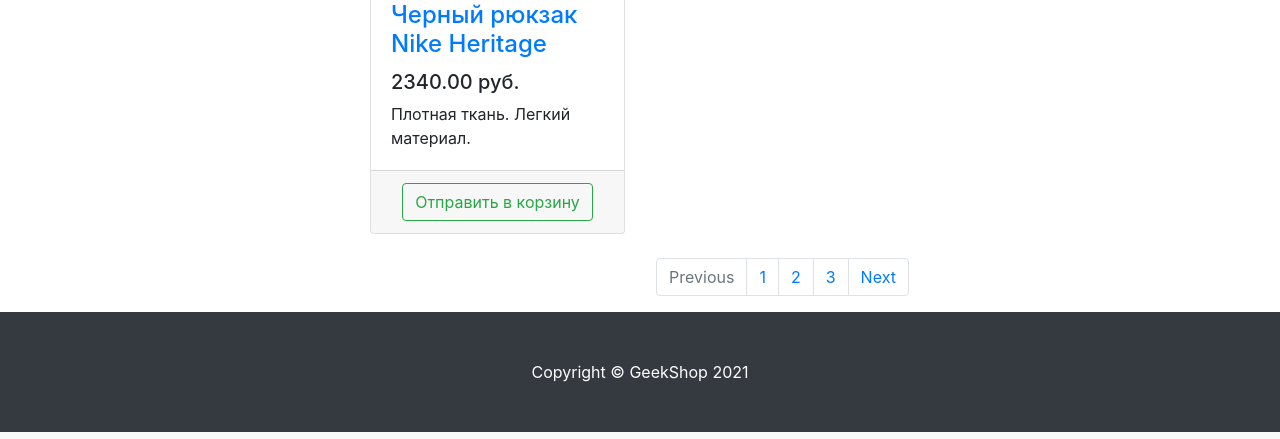
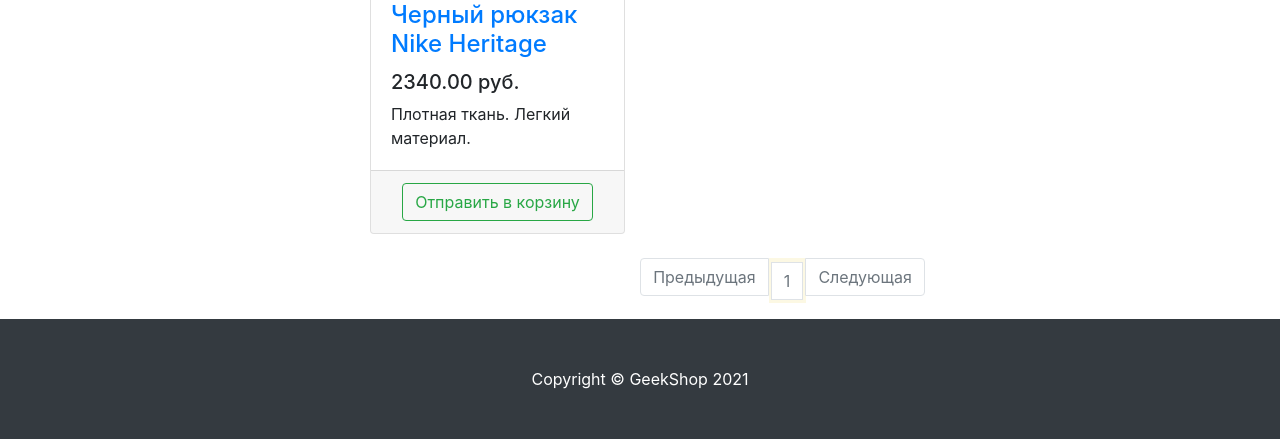
Before and after one commit to Valentin-Butorin/geekshop, a Django app: page /products/4/ in a window 1280 px wide. Shown: the part 809-1248 px from the top of the page. Run offline with Django 3.2, Linux system fonts and the light colour scheme; data comes from the database, SQL or seed files in the repository; some libraries are stand-ins or nearby versions.

Commit message:
added pagination

```diff
--- a/products/templates/products/products.html
+++ b/products/templates/products/products.html
@@ -16,7 +16,8 @@
                     <h1 class="my-4">GeekShop</h1>
                     <div class="list-group">
                         {% for category in categories %}
-                        <a href="{% url 'products:category' category.id %}" class="list-group-item">{{ category.name }}</a>
+                            <a href="{% url 'products:category' category.id %}"
+                               class="list-group-item">{{ category.name }}</a>
                         {% endfor %}
                     </div>
 
@@ -45,11 +46,13 @@
                                      alt="Third slide">
                             </div>
                         </div>
-                        <a class="carousel-control-prev" href="#carouselExampleIndicators" role="button" data-slide="prev">
+                        <a class="carousel-control-prev" href="#carouselExampleIndicators" role="button"
+                           data-slide="prev">
                             <span class="carousel-control-prev-icon" aria-hidden="true"></span>
                             <span class="sr-only">Previous</span>
                         </a>
-                        <a class="carousel-control-next" href="#carouselExampleIndicators" role="button" data-slide="next">
+                        <a class="carousel-control-next" href="#carouselExampleIndicators" role="button"
+                           data-slide="next">
                             <span class="carousel-control-next-icon" aria-hidden="true"></span>
                             <span class="sr-only">Next</span>
                         </a>
@@ -93,19 +96,32 @@
 
                     </div>
 
+                    {% if products %}
                         <nav aria-label="Page navigation example">
                             <ul class="pagination justify-content-center">
-                            <li class="page-item disabled">
-                                <a class="page-link" href="#" tabindex="-1" aria-disabled="true">Previous</a>
+                                <li class="page-item {% if not products.has_previous %} disabled {% endif %}">
+                                    <a class="page-link"
+                                       href="{% if products.has_previous %} {% url 'products:page' products.previous_page_number %} {% else %} # {% endif %}"
+                                       tabindex="-1" aria-disabled="true">
+                                        Предыдущая
+                                    </a>
                                 </li>
-                            <li class="page-item"><a class="page-link" href="#">1</a></li>
-                            <li class="page-item"><a class="page-link" href="#">2</a></li>
-                            <li class="page-item"><a class="page-link" href="#">3</a></li>
-                            <li class="page-item">
-                                <a class="page-link" href="#">Next</a>
+                                {% for page in products.paginator.page_range %}
+                                    <li class="page-item {% if page == products.number %} mark disabled {% endif %}">
+                                        <a class="page-link" href="{% url 'products:page' page %}">
+                                            {{ page }}
+                                        </a>
+                                    </li>
+                                {% endfor %}
+                                <li class="page-item {% if not products.has_next %} disabled {% endif %}">
+                                    <a class="page-link"
+                                       href="{% if products.has_next %} {% url 'products:page' products.next_page_number %} {% else %} # {% endif %}">
+                                        Следующая
+                                    </a>
                                 </li>
                             </ul>
                         </nav>
+                    {% endif %}
 
                 </div>
 
--- a/products/urls.py
+++ b/products/urls.py
@@ -7,4 +7,5 @@ app_name = 'products'
 urlpatterns = [
     path('', products, name='index'),
     path('<int:category_id>/', products, name='category'),
+    path('page/<int:page>/', products, name='page'),
 ]
--- a/products/views.py
+++ b/products/views.py
@@ -1,7 +1,6 @@
 from django.shortcuts import render
 from products.models import Product, ProductCategory
-from django.template.loader import render_to_string
-from django.http import JsonResponse
+from django.core.paginator import Paginator, EmptyPage, PageNotAnInteger
 
 from baskets.models import Basket
 
@@ -11,7 +10,7 @@ def index(request):
     return render(request, 'products/index.html', context)
 
 
-def products(request, category_id=None):
+def products(request, category_id=None, page=1):
     basket_content = []
     if request.user.is_authenticated:
         basket_content = [basket.product.id for basket in Basket.objects.filter(user=request.user)]
@@ -26,5 +25,13 @@ def products(request, category_id=None):
         products = Product.objects.filter(category_id=category_id)
     else:
         products = Product.objects.all()
-    context['products'] = products
+
+    paginator = Paginator(products, 3)
+    try:
+        products_paginator = paginator.page(page)
+    except PageNotAnInteger:
+        products_paginator = paginator.page(1)
+    except EmptyPage:
+        products_paginator = paginator.page(paginator.num_pages)
+    context['products'] = products_paginator
     return render(request, 'products/products.html', context)
```
Lines whose indentation alone changed are shown as unchanged.
